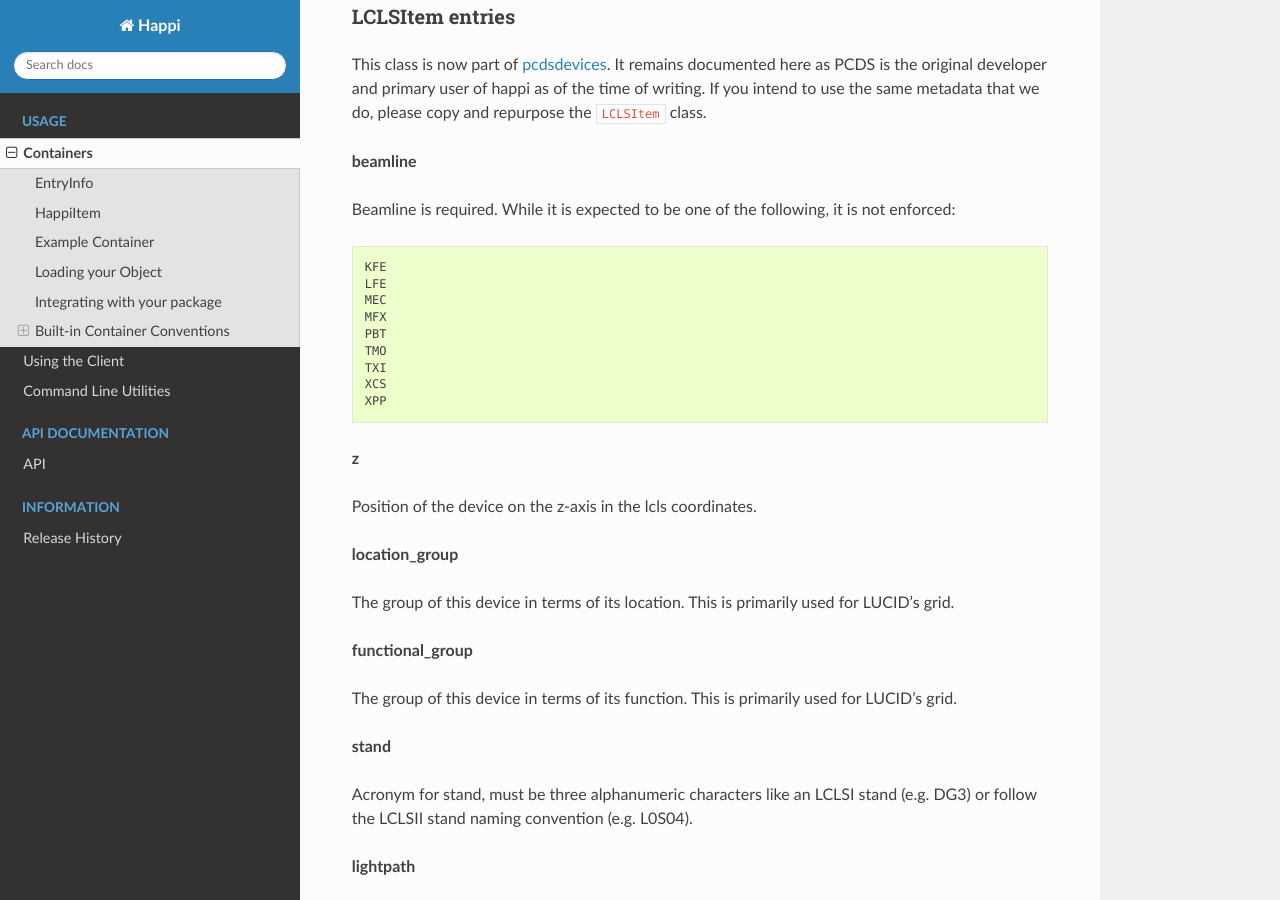
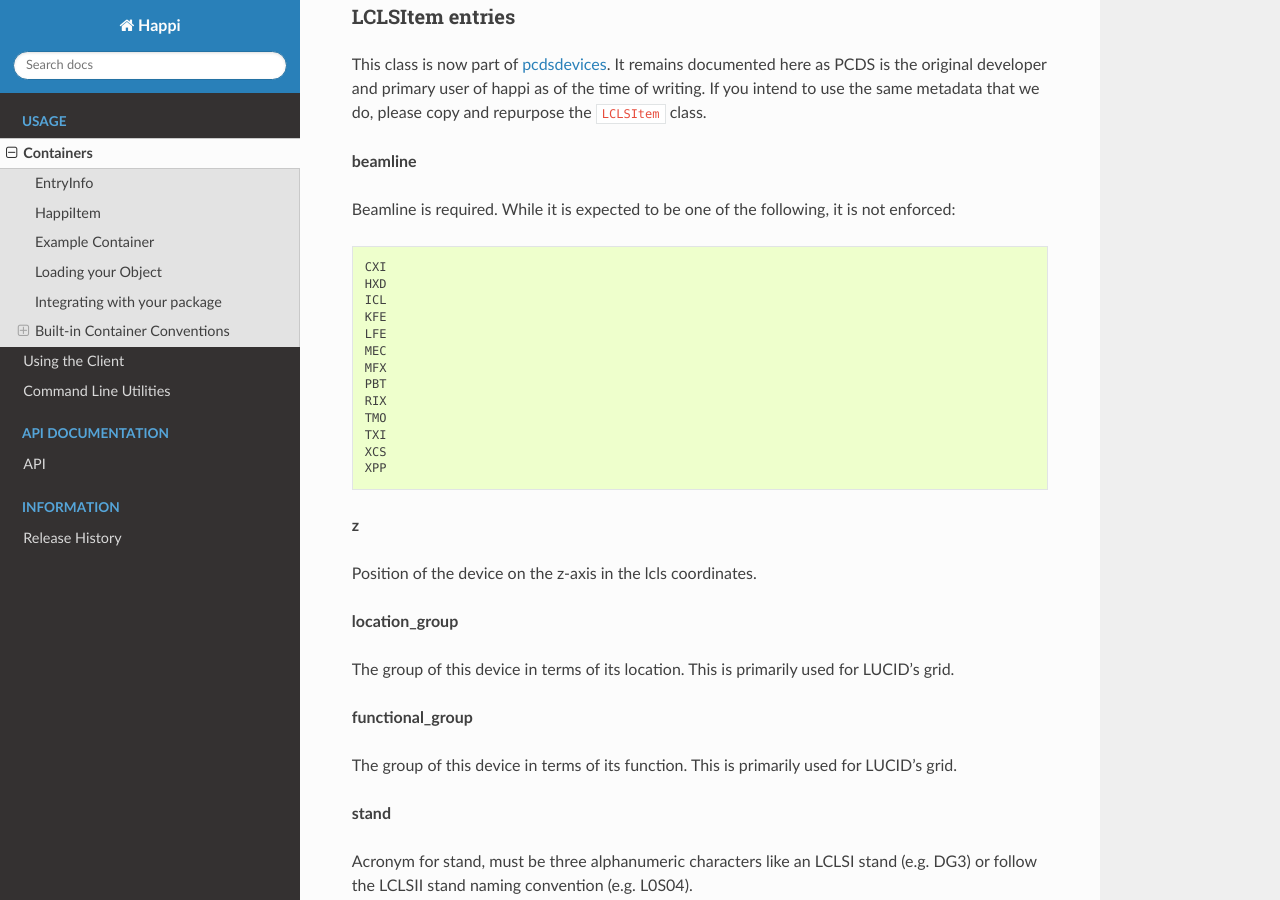
Before and after one commit to pcdshub/happi, a Sphinx documentation site: the page built from docs/source/containers.rst, in a window 1280 px wide and 900 px high, scrolled down 4709 px. Built offline with Sphinx 7.4.7 and the Read the Docs theme 2.0.0, drawn with Linux system fonts in a browser that asks for light colours.

Commit message:
DOC: missing beamlines

```diff
--- a/docs/source/containers.rst
+++ b/docs/source/containers.rst
@@ -253,11 +253,15 @@ repurpose the ``LCLSItem`` class.
 Beamline is required.  While it is expected to be one of the following, it
 is not enforced::
 
+    CXI
+    HXD
+    ICL
     KFE
     LFE
     MEC
     MFX
     PBT
+    RIX
     TMO
     TXI
     XCS
```
